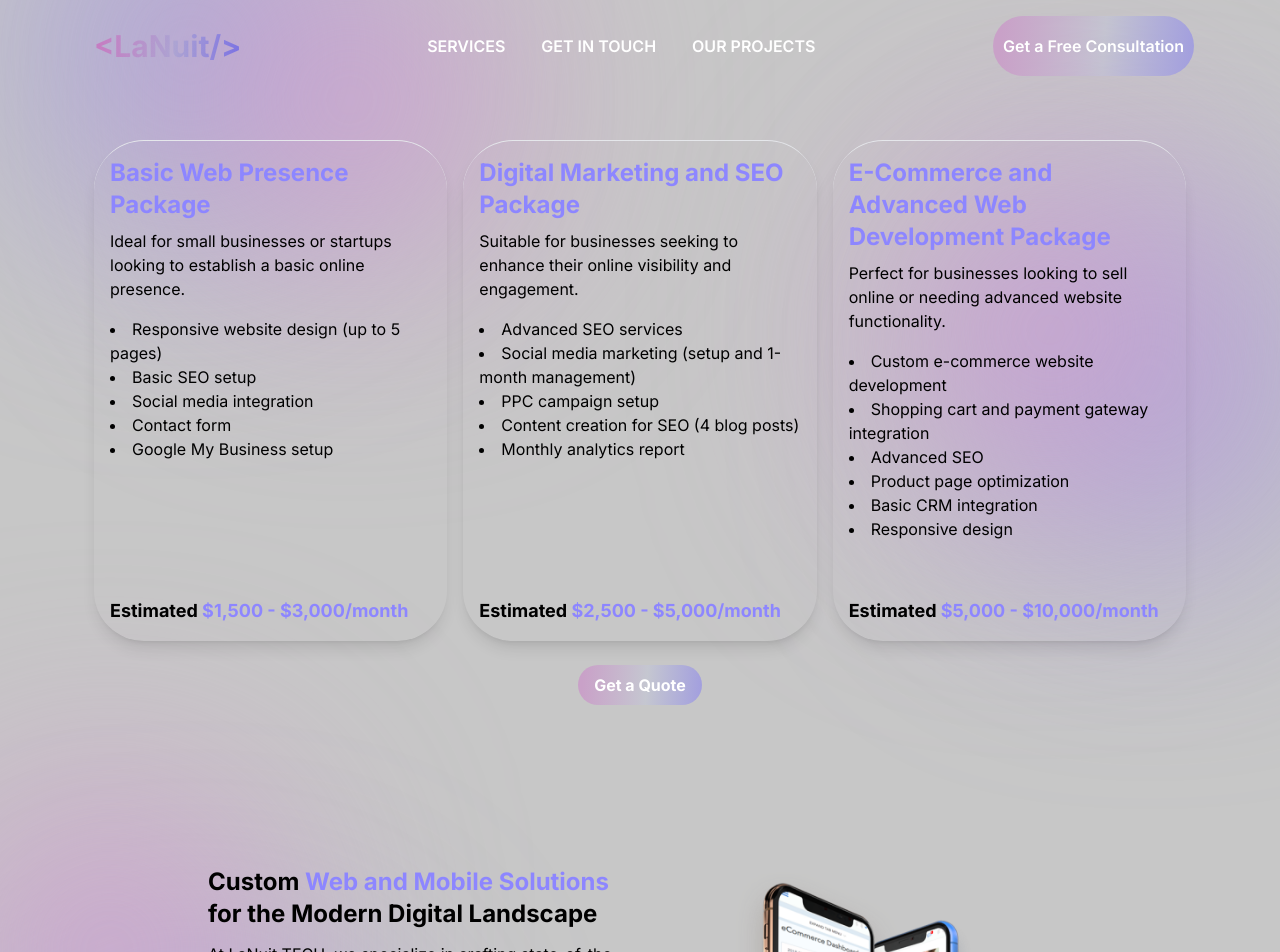
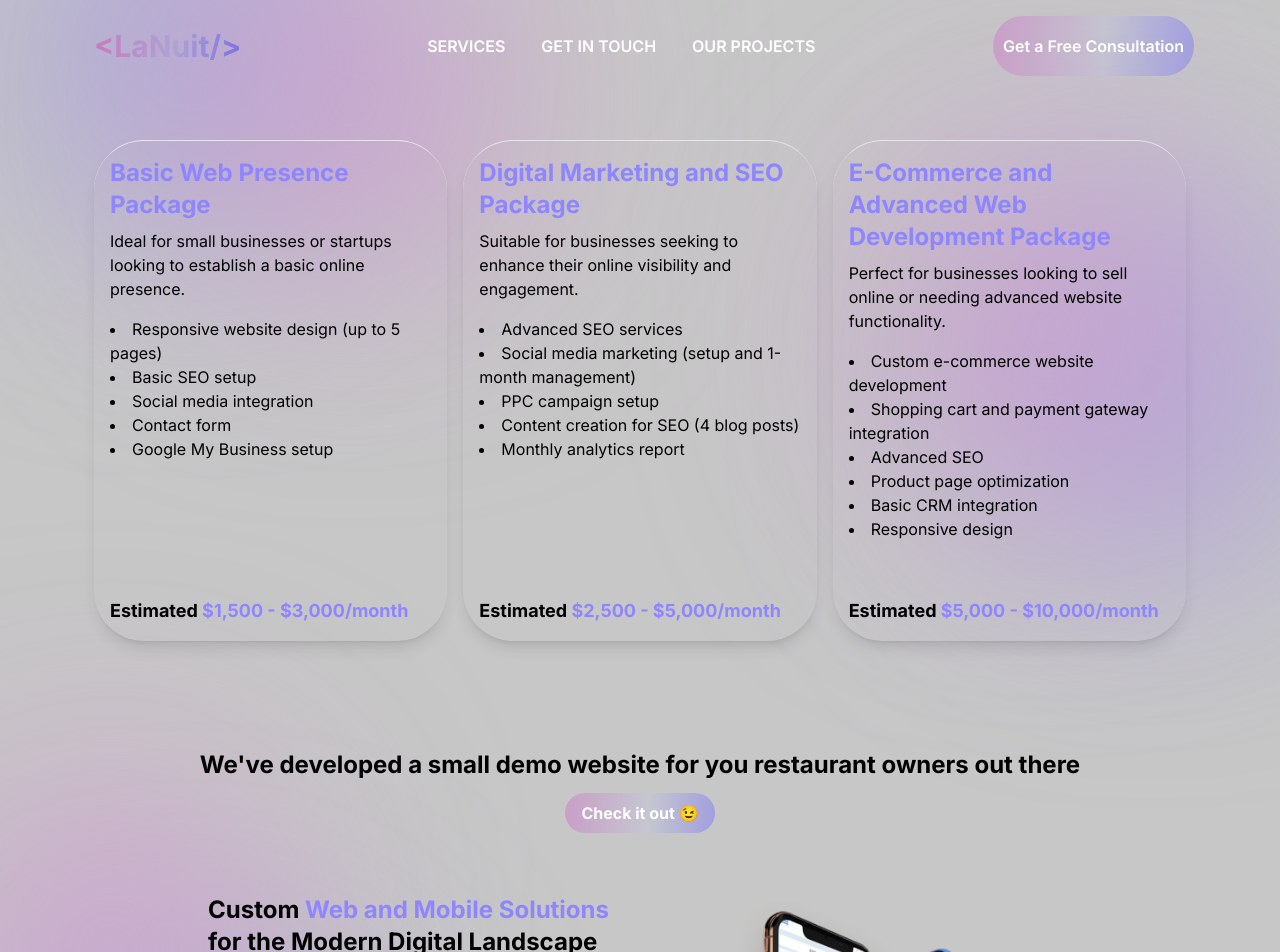
Before and after one commit to CatherineALSKFF/lanuitech, a Next.js app: page /services in a window 1280 px wide. Shown: the top 952 px of the page. Built offline with nearby package versions, Linux system fonts and the light colour scheme.

Commit message:
add restau demo

```diff
--- a/src/app/components/BannerAbout.jsx
+++ b/src/app/components/BannerAbout.jsx
@@ -19,7 +19,7 @@ const BannerAbout = () => {
       const elementPosition = element.getBoundingClientRect().top;
       const viewportHeight = window.innerHeight || document.documentElement.clientHeight;
 
-      const visible = elementPosition < viewportHeight / 2;
+      const visible = elementPosition < viewportHeight / 1;
       setIsVisible(visible);
     }
   };
--- a/src/app/components/Package.jsx
+++ b/src/app/components/Package.jsx
@@ -75,9 +75,9 @@ const Package = () => {
             ))}
           </div>
           <div className="flex justify-center mt-8">
-            <a href="/contact" className=" mt-4 inline-block hover:bg-blue-700 text-white font-bold py-2 px-4 rounded-[30px] gradient-button">
+            {/* <a href="/contact" className=" mt-4 inline-block hover:bg-blue-700 text-white font-bold py-2 px-4 rounded-[30px] gradient-button">
               Get a Quote
-            </a>
+            </a> */}
           </div>
         </div>
       );
--- a/src/app/portfolio/page.jsx
+++ b/src/app/portfolio/page.jsx
@@ -71,6 +71,10 @@ const Portfolio = () => {
 
   return (
     <div className='px-6 py-10 min-h-screen'>
+      <div className='text-center my-[100px]'>
+        <h2 className=' text-2xl font-bold mb-3'>We've developed a small demo website for you restaurant owners out there</h2>
+        <a href="https://restaurantdemo.lanuitech.com/" className='inline-block hover:bg-blue-700 text-white font-bold py-2 px-4 rounded-[30px] gradient-button' target="_blank" rel="noopener noreferrer">Check it out 😉</a>
+      </div>
       {projects.map((project, index) => (
         <div
           key={index}
@@ -90,7 +94,7 @@ const Portfolio = () => {
           <div className={`${index % 2 === 0 ? 'md:order-2' : ''} px-4 py-2`}>
             <h3 className='text-2xl font-bold mb-3'>{project.title}</h3>
             <p className='mb-[50px]'>{project.description}</p>
-            <Link href={project.link} className=" mt-[100px] hover:bg-blue-700  gradient-button rounded-[50px] my-2 px-4 py-3 shadow-lg md:w-auto">
+            <Link href={project.link} className=" mt-[100px] hover:bg-blue-700  gradient-button rounded-[50px] my-2 px-4 py-3 shadow-lg md:w-auto" target="_blank" rel="noopener noreferrer">
                 Check it out
             </Link>
           </div>
--- a/src/app/services/page.jsx
+++ b/src/app/services/page.jsx
@@ -73,6 +73,9 @@ const Services = () => {
   return (
     <div className='flex flex-col items-center justify-center px-6 py-10 min-h-screen'>
       <Package/>
+      <h2 className=' text-2xl font-bold mb-3'>We've developed a small demo website for you restaurant owners out there</h2>
+      <a href="https://restaurantdemo.lanuitech.com/" className='inline-block hover:bg-blue-700 text-white font-bold py-2 px-4 rounded-[30px] gradient-button' target="_blank" rel="noopener noreferrer">Check it out 😉</a>
+
       {services.map((service, index) => (
         <div
           key={index}
```
Lines whose indentation alone changed are shown as unchanged.
